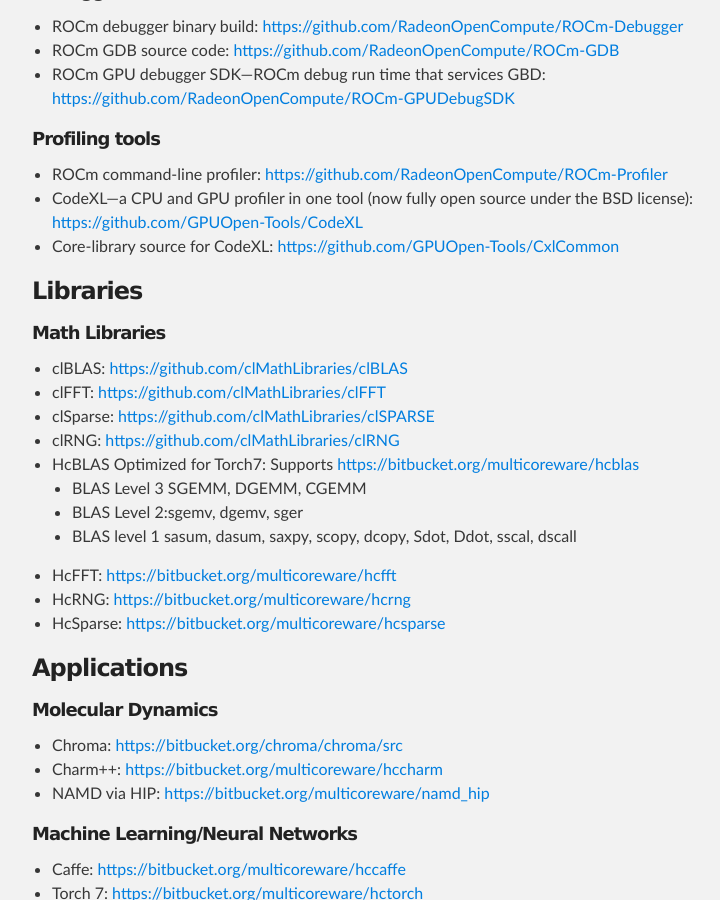
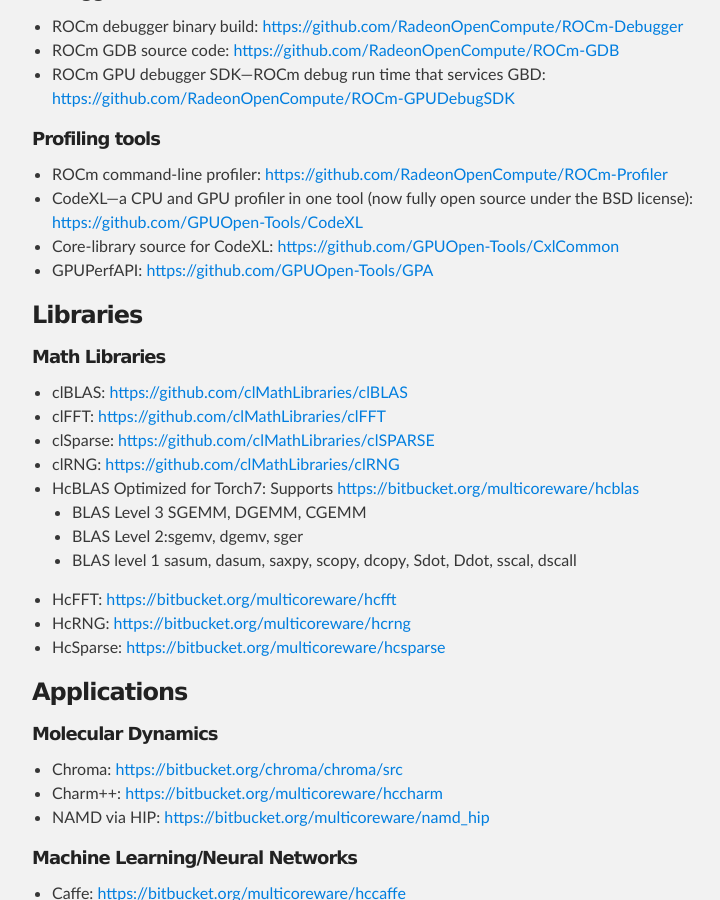
Before and after one commit to ROCm/ROCm.github.io, a Jekyll site: the page packages.html, which Jekyll copies as it is, in a window 1280 px wide and 900 px high, scrolled down 1545 px. Shown: the whole window, without its empty margins (183-903 px from the left). Built offline with Jekyll 4.4.1, drawn with Linux system fonts in a browser that asks for light colours.

Commit message:
Update packages.html

```diff
--- a/packages.html
+++ b/packages.html
@@ -134,6 +134,7 @@
 <li>ROCm command-line profiler: <a href="https://github.com/RadeonOpenCompute/ROCm-Profiler">https://github.com/RadeonOpenCompute/ROCm-Profiler</a>  </li>
 <li>CodeXL&mdash;a CPU and GPU profiler in one tool (now fully open source under the BSD license): <a href="https://github.com/GPUOpen-Tools/CodeXL">https://github.com/GPUOpen-Tools/CodeXL</a></li>
 <li>Core-library source for CodeXL: <a href="https://github.com/GPUOpen-Tools/CxlCommon">https://github.com/GPUOpen-Tools/CxlCommon</a></li>
+<li>GPUPerfAPI: <a href="https://github.com/GPUOpen-Tools/GPA">https://github.com/GPUOpen-Tools/GPA</a></li>
 </ul>
 
 <h3>Libraries</h3>
```
